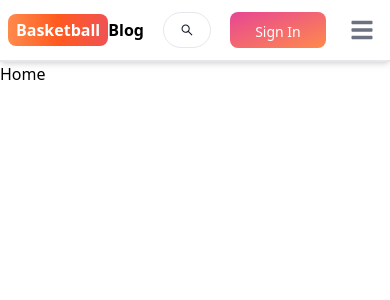
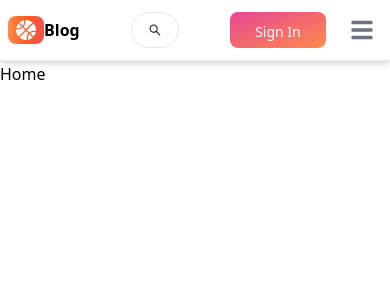
Before and after one commit to jimmyhe05/workout-collection, a React (Vite) app in the folder client/: page / in a window 390 px wide. Shown: the top 300 px of the page. Built offline with nearby package versions, Linux system fonts and the light colour scheme.

Commit message:
adding a basketball logo

```diff
--- a/client/src/components/Header.jsx
+++ b/client/src/components/Header.jsx
@@ -2,6 +2,8 @@ import { Navbar, TextInput, Button } from 'flowbite-react';
 import { Link, useLocation } from 'react-router-dom';
 import { AiOutlineSearch } from 'react-icons/ai';
 import { FaMoon } from 'react-icons/fa';
+import { FaBasketball } from "react-icons/fa6";
+
 
 export default function Header() {
   const path = useLocation().pathname;
@@ -20,7 +22,10 @@ export default function Header() {
         className="flex items-center whitespace-nowrap text-md font-semibold dark:text-white"
         aria-label="Basketball Blog Homepage"
       >
-        <span className="px-2 py-1 bg-gradient-to-r from-orange-400 via-orange-500 to-red-500 rounded-lg text-white">
+        <span className="px-2 py-1 md:hidden bg-gradient-to-r from-orange-400 via-orange-500 to-red-500 rounded-lg text-white">
+          <FaBasketball className="w-5 h-5" />
+        </span>
+        <span className="hidden md:inline px-2 py-1 bg-gradient-to-r from-orange-400 via-orange-500 to-red-500 rounded-lg text-white">
           Basketball
         </span>
         Blog
```
